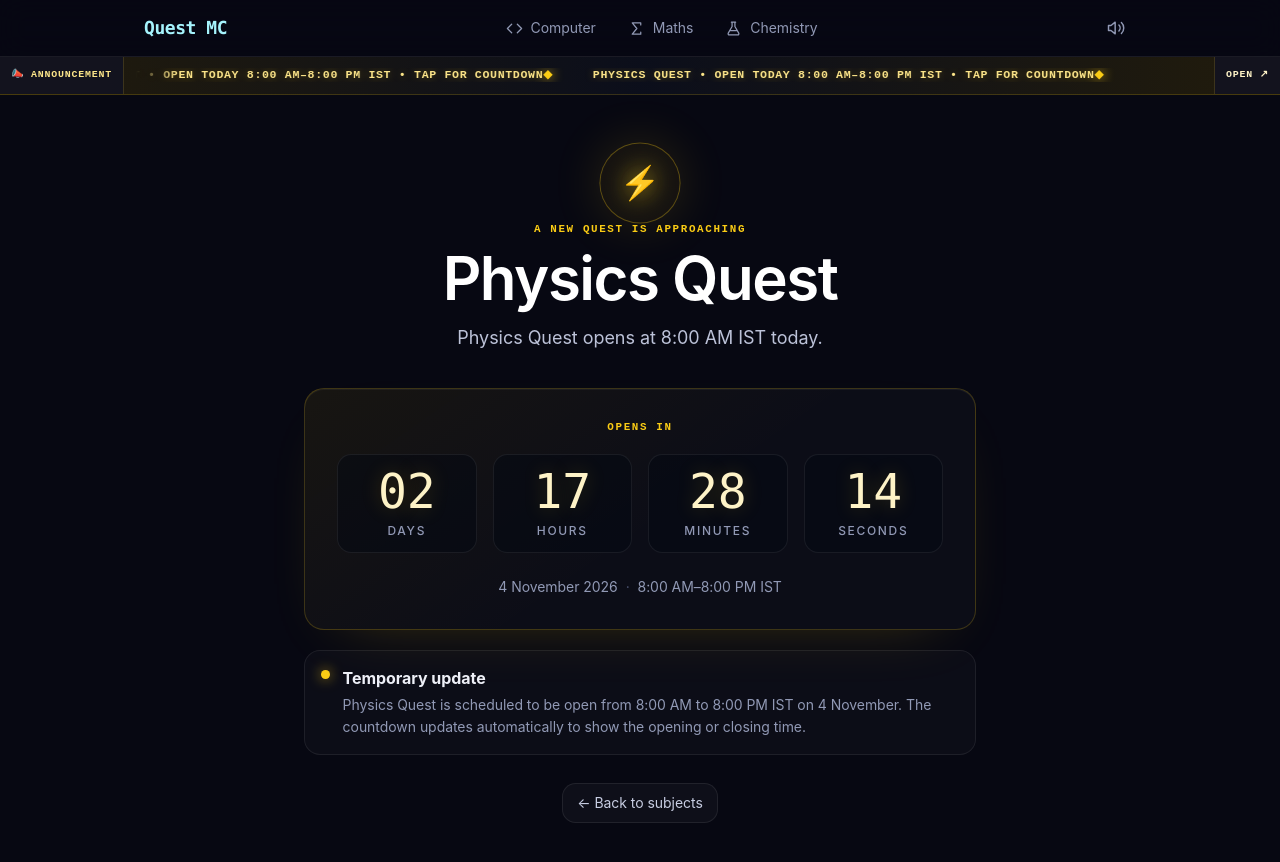
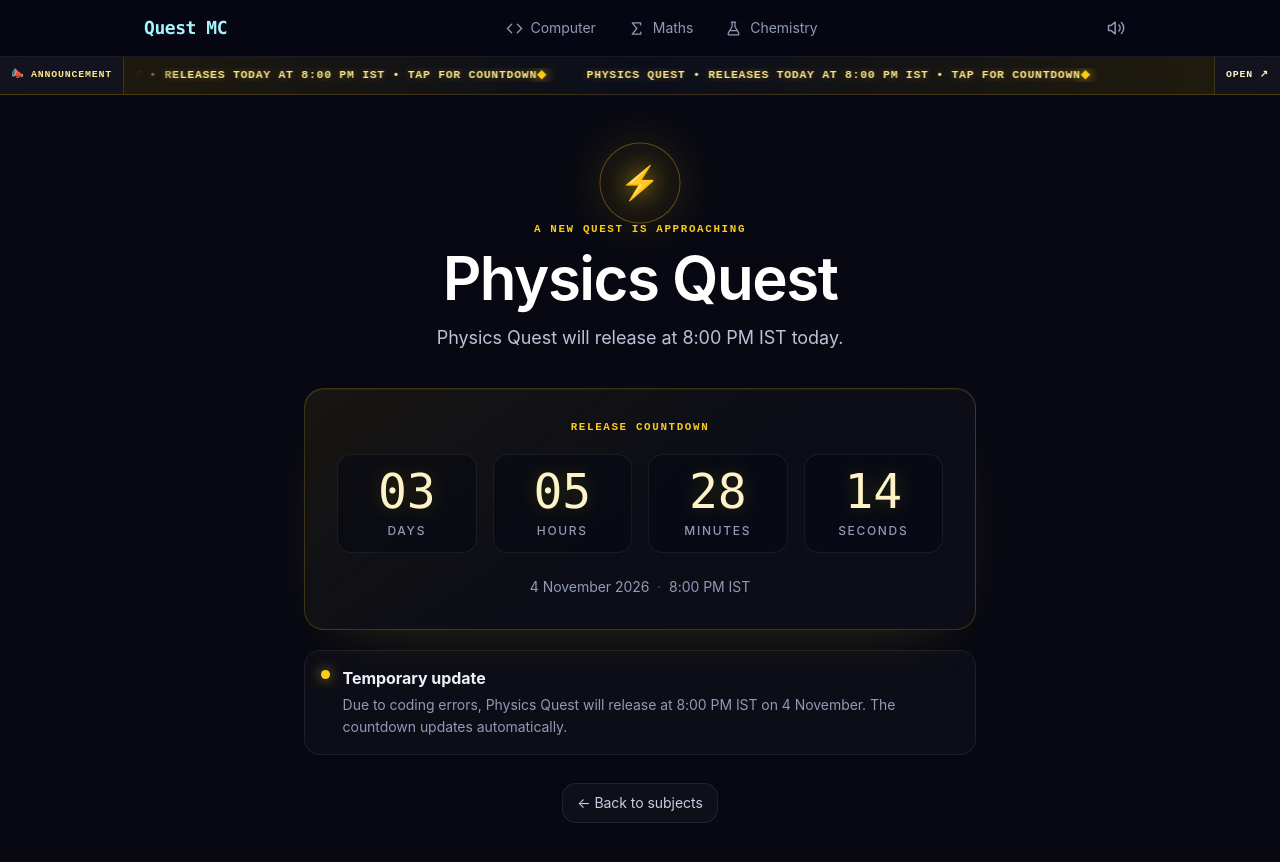
Before and after one commit to hfmcdc/CS-quest, a Next.js app: page /physics in a window 1280 px wide. Shown: the top 862 px of the page. Built offline with nearby package versions, Linux system fonts and the light colour scheme.

Commit message:
Set Physics Quest release for 8 PM

```diff
--- a/components/PhysicsAnnouncement.tsx
+++ b/components/PhysicsAnnouncement.tsx
@@ -3,14 +3,14 @@
 import Link from "next/link";
 import { useEffect, useState } from "react";
 
-const OPENS_AT = new Date("2026-11-04T02:30:00.000Z").getTime(); // 4 Nov 2026, 8:00 AM IST
-const MESSAGE = "PHYSICS QUEST  •  OPEN TODAY 8:00 AM–8:00 PM IST  •  TAP FOR COUNTDOWN";
+const RELEASE_AT = new Date("2026-11-04T14:30:00.000Z").getTime(); // 4 Nov 2026, 8:00 PM IST
+const MESSAGE = "PHYSICS QUEST  •  RELEASES TODAY AT 8:00 PM IST  •  TAP FOR COUNTDOWN";
 
 export default function PhysicsAnnouncement() {
   const [showPopup, setShowPopup] = useState(false);
 
   useEffect(() => {
-    if (Date.now() >= OPENS_AT) return;
+    if (Date.now() >= RELEASE_AT) return;
     const timer = window.setTimeout(() => setShowPopup(true), 6500);
     return () => window.clearTimeout(timer);
   }, []);
@@ -37,9 +37,9 @@ export default function PhysicsAnnouncement() {
           <section className="physics-modal card" role="dialog" aria-modal="true" aria-labelledby="physics-modal-title">
             <button type="button" className="physics-modal-close" aria-label="Close announcement" onClick={closePopup}>×</button>
             <span className="tile theme-chem h-12 w-12 text-2xl" aria-hidden="true">⚡</span>
-            <p className="physics-eyebrow">TODAY’S QUEST WINDOW</p>
-            <h2 id="physics-modal-title" className="text-2xl font-semibold text-white sm:text-3xl">Physics Quest opens today</h2>
-            <p className="text-sm leading-relaxed text-slate-300">Physics Quest will be available on <strong className="text-amber-200">4 November, from 8:00 AM to 8:00 PM IST</strong>. Tap below for the countdown and current availability.</p>
+            <p className="physics-eyebrow">TEMPORARY UPDATE</p>
+            <h2 id="physics-modal-title" className="text-2xl font-semibold text-white sm:text-3xl">Physics Quest releases tonight</h2>
+            <p className="text-sm leading-relaxed text-slate-300">Due to coding errors, Physics Quest will release at <strong className="text-amber-200">8:00 PM IST on 4 November</strong>. Tap below for the countdown.</p>
             <div className="mt-2 flex flex-wrap gap-3">
               <Link href="/physics" className="btn-primary theme-chem" onClick={closePopup}>See countdown <span aria-hidden="true">→</span></Link>
               <button type="button" className="btn-ghost" onClick={closePopup}>Maybe later</button>
--- a/components/PhysicsLaunchCountdown.tsx
+++ b/components/PhysicsLaunchCountdown.tsx
@@ -3,8 +3,7 @@
 import Link from "next/link";
 import { useEffect, useState } from "react";
 
-const OPENS_AT = new Date("2026-11-04T02:30:00.000Z").getTime(); // 4 Nov 2026, 8:00 AM IST
-const CLOSES_AT = new Date("2026-11-04T14:30:00.000Z").getTime(); // 4 Nov 2026, 8:00 PM IST
+const RELEASE_AT = new Date("2026-11-04T14:30:00.000Z").getTime(); // 4 Nov 2026, 8:00 PM IST
 const UNITS = [
   { label: "Days", seconds: 86400 },
   { label: "Hours", seconds: 3600 },
@@ -22,24 +21,22 @@ export default function PhysicsLaunchCountdown() {
     return () => window.clearInterval(timer);
   }, []);
 
-  const beforeOpening = now === null || now < OPENS_AT;
-  const available = now !== null && now >= OPENS_AT && now < CLOSES_AT;
-  const closed = now !== null && now >= CLOSES_AT;
-  const countdownTarget = beforeOpening ? OPENS_AT : CLOSES_AT;
-  const remaining = now === null ? null : Math.max(0, Math.floor((countdownTarget - now) / 1000));
+  const beforeRelease = now === null || now < RELEASE_AT;
+  const released = now !== null && now >= RELEASE_AT;
+  const remaining = now === null ? null : Math.max(0, Math.floor((RELEASE_AT - now) / 1000));
 
   return (
     <main className="physics-countdown-page mx-auto flex min-h-[calc(100vh-7rem)] max-w-4xl flex-col items-center justify-center px-5 py-12 text-center sm:min-h-[calc(100vh-9rem)]">
       <div className="physics-orbit" aria-hidden="true"><span>⚡</span></div>
-      <p className="physics-eyebrow">{beforeOpening ? "A NEW QUEST IS APPROACHING" : available ? "PHYSICS QUEST IS LIVE" : "TODAY’S SESSION IS COMPLETE"}</p>
+      <p className="physics-eyebrow">{beforeRelease ? "A NEW QUEST IS APPROACHING" : "PHYSICS QUEST RELEASE TIME"}</p>
       <h1 className="mt-3 text-4xl font-semibold leading-tight tracking-tight text-white sm:text-6xl">Physics Quest</h1>
       <p className="mt-4 max-w-xl text-base leading-relaxed text-slate-300 sm:text-lg">
-        {beforeOpening ? "Physics Quest opens at 8:00 AM IST today." : available ? "Physics Quest is open now and will be available until 8:00 PM IST." : "Today's Physics Quest window has ended. Please check back for the next session."}
+        {beforeRelease ? "Physics Quest will release at 8:00 PM IST today." : "Physics Quest release time has arrived. Check here for access."}
       </p>
 
       <section className="physics-countdown-card card mt-9 w-full max-w-2xl p-5 sm:p-8" aria-label="Physics Quest launch countdown">
-        <p className="physics-eyebrow">{beforeOpening ? "OPENS IN" : available ? "AVAILABLE NOW · CLOSES IN" : "TODAY’S QUEST WINDOW"}</p>
-        {closed ? <p className="mt-5 text-2xl font-semibold text-slate-300">CLOSED FOR TODAY</p> : (
+        <p className="physics-eyebrow">{beforeRelease ? "RELEASE COUNTDOWN" : "RELEASE TIME"}</p>
+        {released ? <p className="mt-5 text-2xl font-semibold text-slate-300">IT’S TIME</p> : (
           <div className="mt-5 grid grid-cols-4 gap-2 sm:gap-4" aria-live="off">
             {UNITS.map(({ label, seconds }) => {
               const value = remaining === null ? "--" : String(Math.floor(remaining / seconds) % (label === "Days" ? Infinity : label === "Hours" ? 24 : 60)).padStart(2, "0");
@@ -52,12 +49,12 @@ export default function PhysicsLaunchCountdown() {
             })}
           </div>
         )}
-        <p className="mt-6 text-sm text-slate-400">4 November 2026 <span className="mx-1 text-slate-600">·</span> 8:00 AM–8:00 PM IST</p>
+        <p className="mt-6 text-sm text-slate-400">4 November 2026 <span className="mx-1 text-slate-600">·</span> 8:00 PM IST</p>
       </section>
 
       <aside className="physics-temp-update mt-5 max-w-2xl text-left" aria-label="Temporary update">
         <span className="physics-update-dot" aria-hidden="true" />
-        <div><strong className="text-slate-100">Temporary update</strong><p className="mt-1 text-sm leading-relaxed text-slate-400">Physics Quest is scheduled to be open from 8:00 AM to 8:00 PM IST on 4 November. The countdown updates automatically to show the opening or closing time.</p></div>
+        <div><strong className="text-slate-100">Temporary update</strong><p className="mt-1 text-sm leading-relaxed text-slate-400">Due to coding errors, Physics Quest will release at 8:00 PM IST on 4 November. The countdown updates automatically.</p></div>
       </aside>
 
       <Link href="/" className="btn-ghost mt-7">← Back to subjects</Link>
```
